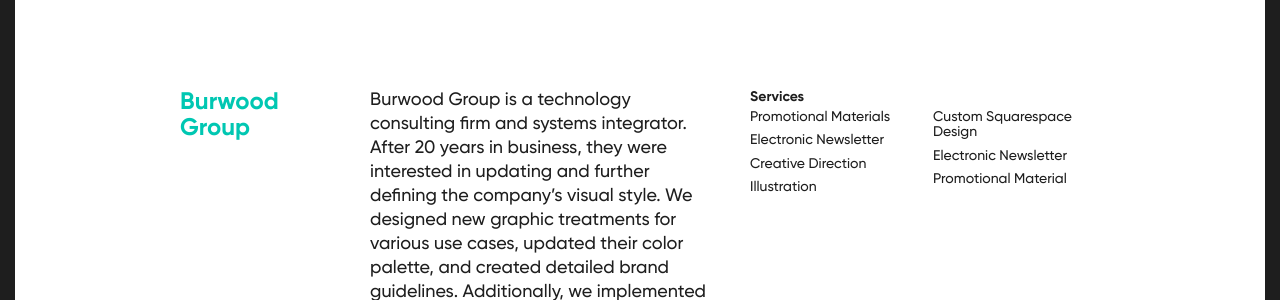
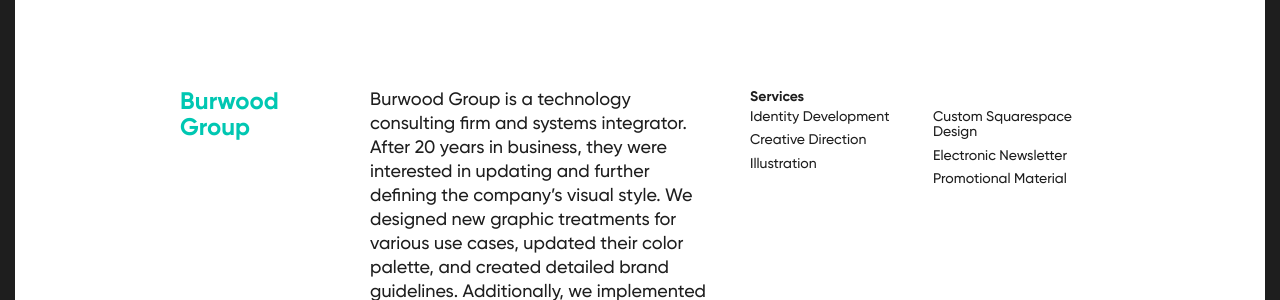
Before and after one commit to ConcentricDesign/website, a Jekyll site: the page built from _work/burwood.markdown, in a window 1280 px wide and 900 px high. Shown: the part 163-463 px from the top of the window. Built offline with Jekyll 4.4.1, drawn with Linux system fonts in a browser that asks for light colours; nearby versions of some CDN libraries; some web fonts are replaced.

Commit message:
Updated Burwood

```diff
--- a/_work/burwood.markdown
+++ b/_work/burwood.markdown
@@ -14,10 +14,9 @@
   updated their color palette, and created detailed brand guidelines. Additionally,
   we implemented the new identity into a custom Squarespace website.
 service_groups:
-- name: Print
+- name: Identity
   capabilities:
-  - Promotional Materials
-  - Electronic Newsletter
+  - Identity Development
   - Creative Direction
   - Illustration
 - name: Digital
```
